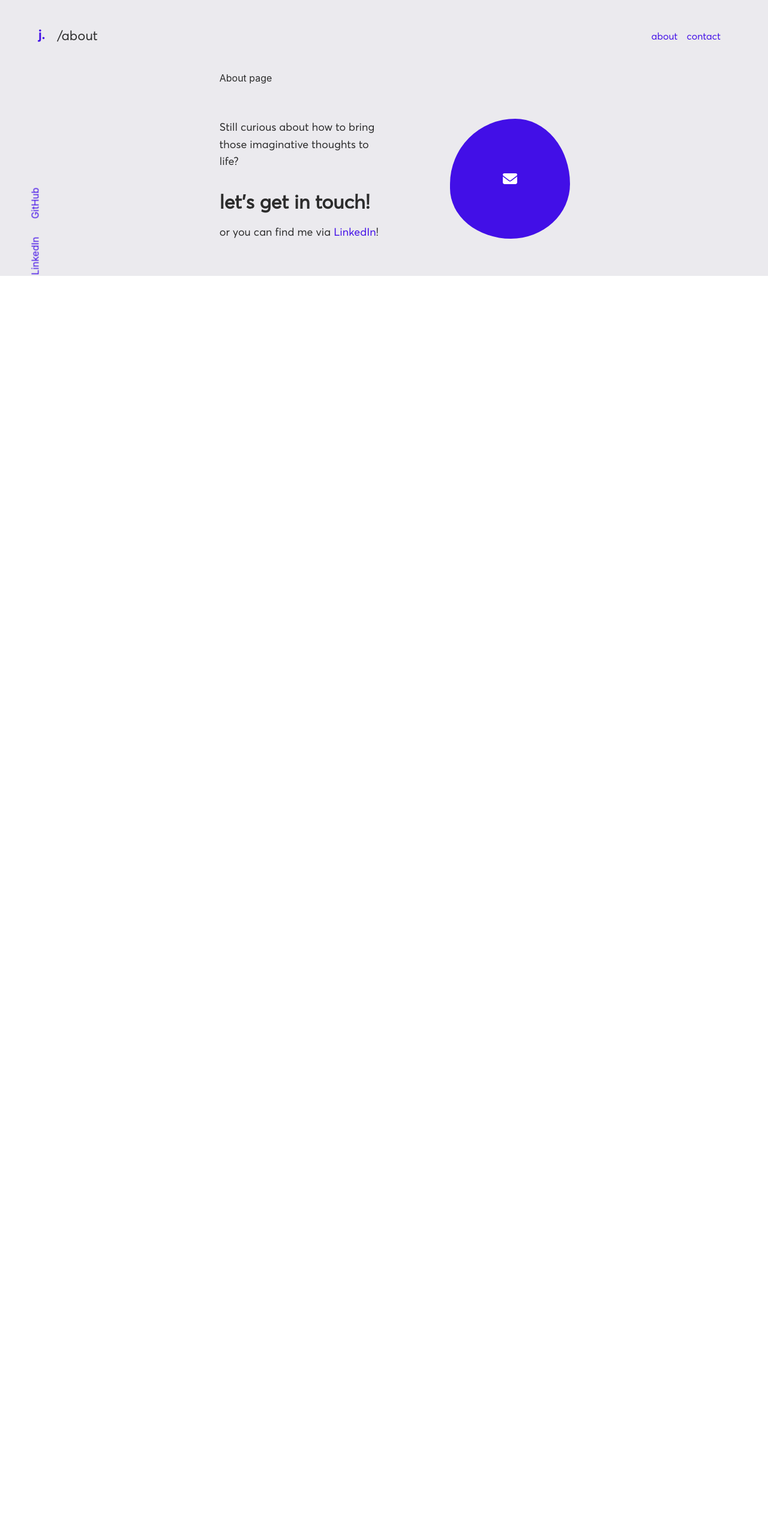
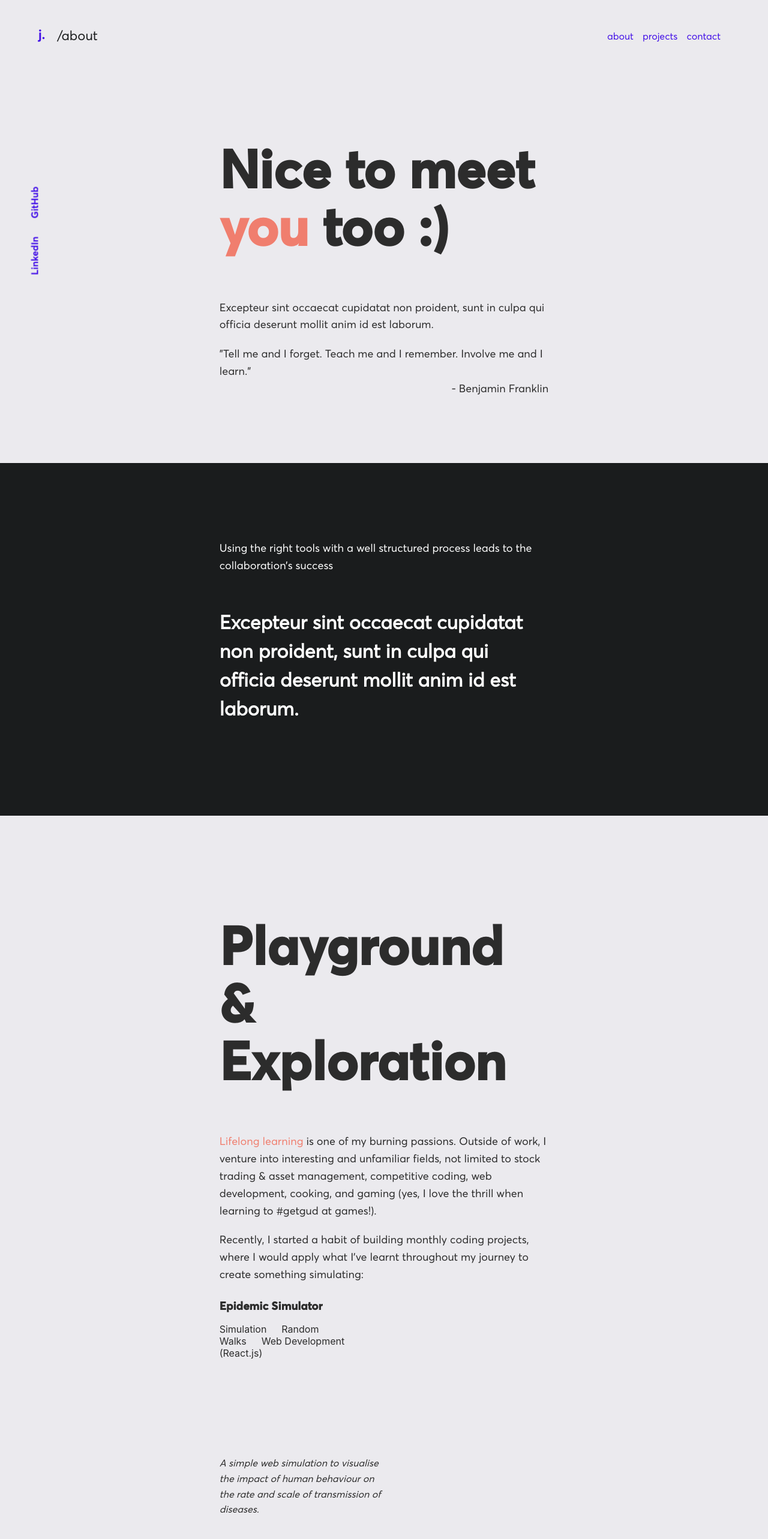
Before and after one commit to jhtkoo0426/Portfolio-v2, a React (Create React App) app in the folder app/: page /about in a window 1280 px wide. Shown: the top 2566 px of the page at 60% size. Before the commit the page ends 800 px from the top, so only its background shows below. Built offline with nearby package versions, Linux system fonts and the light colour scheme; grey boxes are pictures that could not be loaded.

Commit message:
Added about page and updated layout grid

```diff
--- a/app/src/App.js
+++ b/app/src/App.js
@@ -9,6 +9,7 @@ import Home from "./pages/Home";
 // General App & pages SCSS
 import "../src/css/app.scss";
 import "../src/css/layout.scss";
+import "../src/css/about.scss";
 import "../src/css/home.scss";
 
 // Specific component SCSS
--- a/app/src/components/SimpleShowcase.js
+++ b/app/src/components/SimpleShowcase.js
@@ -6,9 +6,12 @@ const SimpleShowcase = ({ id, children, project_name, tags, image, vid}) => {
     return (
         <div className={"showcase-container"} id={id}>
             <h3 className="project-name">{project_name}</h3>
-            <div className="tags">
-                { tags.map((object, i) => <span>{object}</span>)}
-            </div>
+            {
+                tags != null &&
+                <div className="tags">
+                    { tags.map((object, i) => <span>{object}</span>)}
+                </div>
+            }
             {/* Image/Video */}
             {
                 vid != null &&
--- /dev/null
+++ b/app/src/css/about.scss
@@ -0,0 +1,67 @@
+// SCSS file for the About page.
+.about {
+    grid-column: 1 / 4;
+
+    // Uses a grid layout to make sure the practices container can SPAN the
+    // entire window width with the app-container grid layout.
+    display: grid;
+    grid-template-columns: 1fr 1.5fr 1fr;
+
+    .about-intro {
+        grid-column: 2;
+        padding-top: 10%;
+        padding-bottom: 20%;
+    }
+
+    .practices-container {
+        grid-column: 1 / 4;
+        padding: 10% 0;
+
+        // This grid layout is used to align the text contents of the practices
+        // container with the rest of the original content.
+        display: grid;
+        grid-template-columns: 1fr 1.5fr 1fr;
+        background-color: var(--black);
+        color: var(--white);
+
+        .practices-content { grid-column: 2; }
+    }
+
+    .playground-container {
+        grid-column: 2;
+        padding: 20% 0;
+
+        .showcases {
+            display: grid;
+            grid-template-columns: repeat(2, 1fr);
+        }
+    }
+}
+
+
+
+// Handling mobile responsiveness
+// Large Devices, Wide Screens
+@media only screen and (max-width: 1200px) {}
+
+// Medium Devices, Desktops
+@media only screen and (max-width: 992px) {
+    .about {
+        grid-template-columns: 1fr 4fr 1fr;
+
+        .practices-container { grid-template-columns: 1fr 4fr 1fr; }
+
+        .playground-container {
+            .showcases { grid-template-columns: 1fr; }
+        }
+    }
+}
+
+// Small Devices, Tablets
+@media only screen and (max-width: 768px) {}
+
+// Extra Small Devices, Phones
+@media only screen and (max-width: 480px) {}
+
+// Custom, iPhone Retina
+@media only screen and (max-width : 320px) {}
--- a/app/src/css/app.scss
+++ b/app/src/css/app.scss
@@ -1,7 +1,8 @@
 // SCSS file for App.js
 $white: #FFF;
 $white-purple: #EBEAEE;
-$black: #2c2c2c;
+$black: #1A1C1D;
+$dark-grey: #2c2c2c;
 $purple: #420FE7;
 $orange: #f07e6e;
 
@@ -20,9 +21,10 @@ $orange: #f07e6e;
     --white: #{$white};
     --white-purple: #{$white-purple};
     --black: #{$black};
+    --dark-grey: #{$dark-grey};
     --purple: #{$purple};
     --orange: #{$orange};
-    color: var(--black);
+    color: var(--dark-grey);
 }
 
 
@@ -53,7 +55,9 @@ p {
     font-family: 'Averta';
 }
 
-
+span.orange {
+    color: var(--orange);
+}
 
 
 // Scrollbar
--- a/app/src/css/home.scss
+++ b/app/src/css/home.scss
@@ -1,5 +1,8 @@
 // SCSS file for Home.js.
 // Intro blob link: Resource: https://codepen.io/AdamDipinto/pen/pooMmro?editors=1100
+.home {
+    grid-column: 2;
+
     .intro {
         padding: 12% 0;
 
@@ -91,6 +94,9 @@
             }
         }
     }
+}
+
+
 
 
 
--- a/app/src/css/layout.scss
+++ b/app/src/css/layout.scss
@@ -4,11 +4,16 @@
     grid-template-columns: 1fr 1.5fr 1fr;
     background-color: var(--white-purple);
 
-    .topnav-container {
+    .empty-container {
         height: 15vh;
         grid-row: 1;
-        grid-column: 1 / 4;
-        margin: 0 5%;
+    }
+
+    .topnav-container {
+        position: fixed;
+        width: 100vw;
+        height: 15vh;
+        padding: 0 5%;
         display: flex;
         justify-content: space-between;
         align-items: center;
@@ -64,6 +69,7 @@
                 margin-right: 30px;
 
                 a {
+                    font-family: 'AvertaBold';
                     text-decoration: none;
                     color: var(--purple);
                 }
@@ -71,15 +77,9 @@
         }
     }
 
-    .main-container {
-        height: auto;
-        grid-row: 2;
-        grid-column: 2;
-    }
-
     .botnav-container {
         height: 40vh;
-        grid-row: 3;
+        grid-row: 20;
         grid-column: 2;
         display: flex;
         justify-content: center;
@@ -124,10 +124,8 @@
 // Medium Devices, Desktops
 @media only screen and (max-width: 992px) {
     .app-container {
-        grid-template-columns: 1fr 3fr 1fr;
-        .topnav-container {
-            grid-template-columns: 1fr 3fr 1fr;
-        }
+        grid-template-columns: 1fr 4fr 1fr;
+        .topnav-container { grid-template-columns: 1fr 4fr 1fr; }
     }
 }
 
--- a/app/src/css/simple_showcase.scss
+++ b/app/src/css/simple_showcase.scss
@@ -2,15 +2,21 @@
 .showcase-container {
     padding: 10% 0;
 
-    .project-name { font-family: 'AvertaBold'; }
+    .project-name {
+        padding-bottom: 15px;
+        font-family: 'AvertaBold';
+    }
 
     .tags {
-        padding: 10px 0 20px 0;
+        padding-bottom: 20px;
         span { margin-right: 25px; }
     }
 
-    .showcase-vid, .showcase-image {
-        width: 100%;
+    .showcase-vid, .showcase-image { width: 100%; }
+
+    p {
+        font-size: 16px;
+        font-style: italic;
     }
 }
 
--- a/app/src/pages/About.js
+++ b/app/src/pages/About.js
@@ -1,7 +1,56 @@
+import Anchor from "../components/Anchor";
+import SimpleShowcase from "../components/SimpleShowcase";
+import Title from "../components/Title";
+
+import epidemic from "../videos/epidemic-demo.mp4";
+
+
 const About = () => {
     return (
         <div className="about">
-            About page
+            <div className="about-intro">
+                <Title size={"huge"}>Nice to meet <span className="orange"> you</span> too :)</Title>
+                <p>Excepteur sint occaecat cupidatat non proident, sunt in culpa qui officia deserunt
+                mollit anim id est laborum.</p>
+                <br></br>
+                <blockquote>
+                    <p>"Tell me and I forget. Teach me and I remember. Involve me and I learn."</p>
+                    <footer style={{textAlign: "right"}}><p>- Benjamin Franklin</p></footer>
+                </blockquote>
+            </div>
+
+            {/* TODO: My praactices and approach to problems */}
+            <div className="practices-container">
+                <div className="practices-content">
+                    <p>Using the right tools with a well structured process leads to the collaboration’s
+                    success</p>
+                    <Title size={"small"}>Excepteur sint occaecat cupidatat non proident, sunt in culpa
+                    qui officia deserunt mollit anim id est laborum.</Title>
+                </div>
+            </div>
+
+            {/* Playground section */}
+            <div className="playground-container" id="playground">
+                <Title size={"huge"}>Playground & Exploration</Title>
+                <p><span className="orange">Lifelong learning</span> is one of my burning passions.
+                Outside of work, I venture into interesting and unfamiliar fields, not limited to stock
+                trading & asset management, competitive coding, web development, cooking, and gaming
+                (yes, I love the thrill when learning to #getgud at games!).</p>
+                <br></br>
+                <p>Recently, I started a habit of building monthly coding projects, where I would
+                apply what I've learnt throughout my journey to create something simulating:</p>
+
+                {/* Project showcases */}
+                <div className="showcases">
+                    <SimpleShowcase project_name={"Epidemic Simulator"} vid={epidemic}
+                        tags={["Simulation", "Random Walks", "Web Development (React.js)"]}>
+                        <p>A simple web simulation to visualise the impact of human behaviour on the
+                        rate and scale of transmission of diseases.</p>
+                    </SimpleShowcase>
+
+                    {/* TODO: Add more projects here */}
+                </div>
+            </div>
         </div>
     );
 }
--- a/app/src/pages/Home.js
+++ b/app/src/pages/Home.js
@@ -22,13 +22,14 @@ const Home = () => {
                     </a>
                 </div>
             </div>
-            <Title size={"small"}>
+
+            {/* Depth intro */}
+            <Title size={"small"} id="depth-intro">
                 Hi! I'm Justin, a data analyst architecting the future with a foundation of data,
                 currently living in the UK.
             </Title>
 
-            {/* Depth intro */}
-            <div className="depth-intro" id="depth-intro">
+            <div className="depth-intro">
                 <p>My experience comes from working with multi-disciplinary teams and projects
                 to solve real-life problems through data analytics and computing skills. During
                 projects, I maintain frequent communication between teammates and clients to
@@ -39,17 +40,8 @@ const Home = () => {
                 and best practices.</p>
                 <br></br>
 
-                {/* A list of core skills */}
-                <div className="skills-container">
-                    <p>Some of my core skills</p>
-                    <span>data analysis</span>
-                    <span>machine learning</span>
-                    <span>modelling & statistics</span>
-                    <span>data visualization</span>
-                </div>
-
                 <Title id={"contact"} size={"small"}>
-                    Want to learn how flexible and easy-going I am? Just <Anchor  target={true} inline={true} href={""}>say hello</Anchor>
+                    Want to reach out? Just <Anchor  target={false} inline={true} href={"#contacts"}>say hello</Anchor>
                 </Title>
                 <p>or keep scrolling if you want to learn more...</p>
             </div>
--- a/app/src/pages/Layout.js
+++ b/app/src/pages/Layout.js
@@ -13,6 +13,7 @@ const Layout = () => {
     return (
       <div className="app-container">
         {/* Top navigation bar */}
+        <div className="empty-container"></div>
         <nav className="topnav-container">
           <div className="home-button">
             <Link to={"/"}>
@@ -23,6 +24,7 @@ const Layout = () => {
           </div>
           <div className="topnav-menu">
             <Link className="anchor underline" to={"/about"}>about</Link>
+            <Anchor inline={false} underline={true} href={"#playground"} target={false}>projects</Anchor>
             <Anchor inline={false} underline={true} href={"#contacts"} target={false}>contact</Anchor>
           </div>
         </nav>
@@ -44,9 +46,7 @@ const Layout = () => {
         </nav>
 
         {/* Container for the main content of the portfolio */}
-        <div className="main-container">
-          <Outlet/>
-        </div>
+        <Outlet/>
 
         {/* Bottom navigation bar */}
         <nav className="botnav-container" id="contacts">
```
Lines whose indentation alone changed are shown as unchanged.
